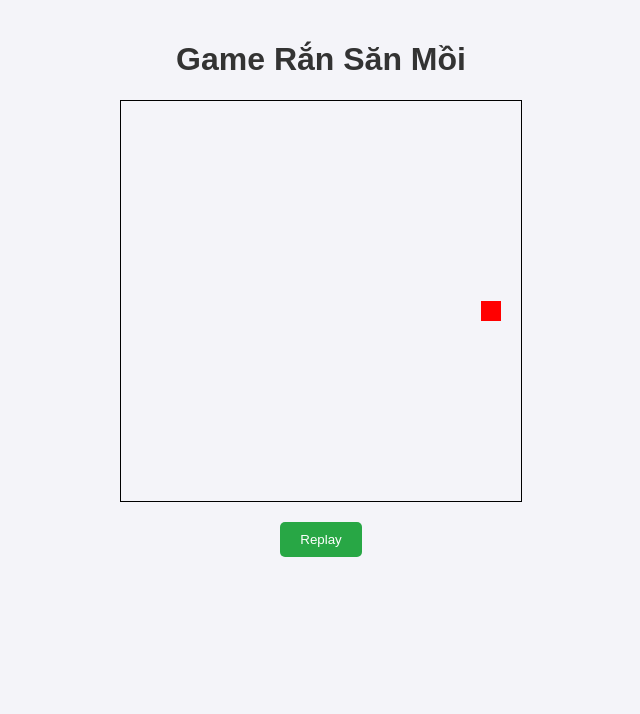
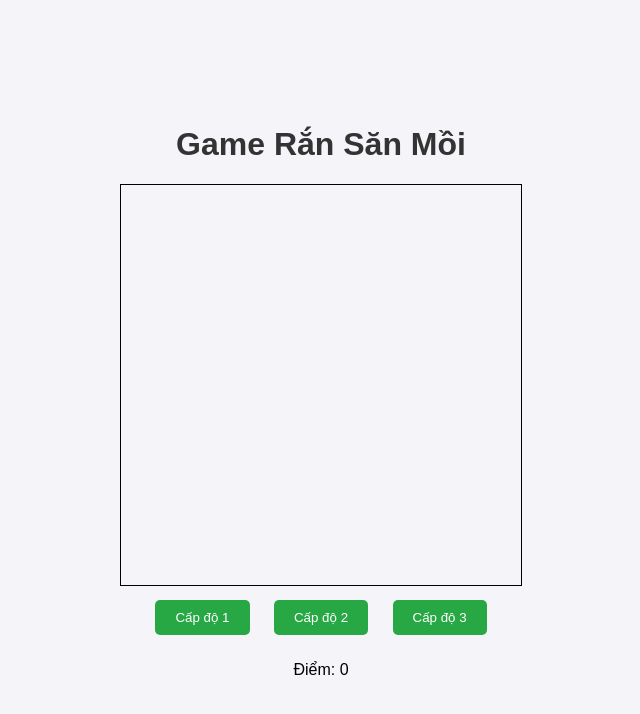
Before and after one commit to pacdug/Snake, a plain HTML site: page index.html in a window 1280 px wide. Shown: the whole page, without its empty margins (319-959 px from the left). Drawn offline with Linux system fonts and the light colour scheme.

Commit message:
second commit

```diff
--- a/game.js
+++ b/game.js
@@ -1,11 +1,10 @@
-const canvas = document.getElementById('gameCanvas');
-const ctx = canvas.getContext('2d'); // Lấy ngữ cảnh 2D để vẽ trên canvas.
-const gridSize = 20;
+let canvas = document.getElementById('gameCanvas');
+let ctx = canvas.getContext('2d');
+let gridSize = 20;
 let snake = new Snake();
-let food = createVector(Math.floor(
-    Math.random() * (canvas.width / gridSize)) * gridSize,
-    // Tạo ra một số thập phân ngẫu nhiên trong khoảng từ 0 đến số ô lưới theo chiều rộng của canvas .
-    Math.floor(Math.random() * (canvas.height / gridSize)) * gridSize);
+let food = createVector(Math.floor(Math.random() * (canvas.width / gridSize)) * gridSize, Math.floor(Math.random() * (canvas.height / gridSize)) * gridSize);
+let score = 0;
+let gameLoop;
 
 document.addEventListener('keydown', function(event) {
     if (event.key === 'ArrowUp' && snake.direction.y !== 1) snake.changeDirection(0, -1);
@@ -13,43 +12,37 @@ document.addEventListener('keydown', function(event) {
     if (event.key === 'ArrowLeft' && snake.direction.x !== 1) snake.changeDirection(-1, 0);
     if (event.key === 'ArrowRight' && snake.direction.x !== -1) snake.changeDirection(1, 0);
 });
-//document.addEventListener : Lắng nghe sự kiện nhấn phím trên toàn bộ tài liệu.
-//function(event): Hàm xử lý sự kiện được gọi khi một phím được nhấn. Đối tượng event chứa thông tin về sự kiện nhấn phím.
 
 function draw() {
     ctx.clearRect(0, 0, canvas.width, canvas.height);
-    //clearRect() của đối tượng CanvasRenderingContext2D (ctx) để xóa một vùng hình chữ nhật trên canvas, làm cho khu vực này trở nên trong suốt và loại bỏ tất cả nội dung bên trong nó.
-
     snake.move(gridSize);
     if (snake.eat(food)) {
-        food = createVector(Math.floor(
-            Math.random() * (canvas.width / gridSize)) * gridSize,
-            Math.floor(Math.random() * (canvas.height / gridSize)) * gridSize);
+        score++;
+        document.getElementById('score').textContent = score;
+        food = createVector(Math.floor(Math.random() * (canvas.width / gridSize)) * gridSize, Math.floor(Math.random() * (canvas.height / gridSize)) * gridSize);
     }
     snake.show(ctx, gridSize);
-
     ctx.fillStyle = "red";
     ctx.fillRect(food.x, food.y, gridSize, gridSize);
-
-    // kiểm tra rắn va vào chướng ngoại vật hoặc tự cắn .
     if (snake.checkCollision(canvas.width, canvas.height)) {
-        clearInterval(gameLoop); // ngăn chặn rắn tiếp tục chạy
+        clearInterval(gameLoop);
         alert("Game Over!");
         document.getElementById('restartButton').style.display = 'block';
-        //thay đổi thuốc tính display của phần tử này thành block , làm cho nút chơi lại hiện thị lên màn hình của ng dùng .
     }
 }
 
-// thiết lập lại trò chơi .
 function resetGame() {
     snake = new Snake();
-    food = createVector(Math.floor(
-        Math.random() * (canvas.width / gridSize)) * gridSize,
+    score = 0;
+    document.getElementById('score').textContent = score;
+    food = createVector(
+        Math.floor(Math.random() * (canvas.width / gridSize)) * gridSize,
         Math.floor(Math.random() * (canvas.height / gridSize)) * gridSize);
     document.getElementById('restartButton').style.display = 'none';
-    // ẩn nút chơi lại.
-    gameLoop = setInterval(draw, 100);
 }
 
-let gameLoop = setInterval(draw, 100);
-// Khởi tạo vòng lặp trò chơi ngay khi mã được tải lên. Thiết lập để gọi hàm draw mỗi 100ms, tạo hiệu ứng vẽ liên tục để cập nhật trò chơi.
+function startGame(speed) {
+    clearInterval(gameLoop);
+    resetGame();
+    gameLoop = setInterval(draw, speed);
+}
--- a/index.html
+++ b/index.html
@@ -2,13 +2,22 @@
 <html lang="vi">
 <head>
     <meta charset="UTF-8">
+    <meta name="viewport" content="width=device-width, initial-scale=1.0">
     <title>Game Rắn Săn Mồi</title>
     <link rel="stylesheet" href="styles.css">
 </head>
 <body>
     <h1>Game Rắn Săn Mồi</h1>
-    <canvas id="gameCanvas" width="400" height="400"></canvas>
-    <button id="restartButton" onclick="resetGame()" style="display:none;">Replay</button>
+    <div class="game-container">
+        <canvas id="gameCanvas" width="400" height="400"></canvas>
+        <div>
+            <button onclick="startGame(150)">Cấp độ 1</button>
+            <button onclick="startGame(100)">Cấp độ 2</button>
+            <button onclick="startGame(50)">Cấp độ 3</button>
+        </div>
+        <p>Điểm: <span id="score">0</span></p>
+        <button id="restartButton" onclick="resetGame()" style="display:none;">Chơi Lại</button>
+    </div>
     <script src="snake.js"></script>
     <script src="game.js"></script>
 </body>
--- a/snake.js
+++ b/snake.js
@@ -1,18 +1,14 @@
 class Snake {
     constructor() {
         this.body = [createVector(0, 0)];
-        this.direction = createVector(0, 1);
-        // Di chuyển sang phải ban đầu
-        // Hàm createVector() thường được sử dụng trong ngữ cảnh của các bài toán đồ họa hoặc lập trình vector, đặc biệt là trong thư viện P5.js. Hàm này tạo ra một đối tượng vector với các thuộc tính x và y. Nếu bạn đang làm việc trong ngữ cảnh cụ thể của một thư viện hay framework.
+        this.direction = createVector(1, 0);
         this.length = 1;
     }
 
-    show(ctx , gridSize) {
+    show(ctx, gridSize) {
         ctx.fillStyle = "green";
-        // fillStyle là thuộc tính trong JavaScript được sử dụng để xác định màu hoặc mẫu sẽ được sử dụng để tô màu các hình vẽ trên canvas .
-        for (let part of this.body) { //được dùng để duyệt qua từng phần tử của mảng this.body . Đây là một cú pháp đặc biệt của vòng lặp for...of .
+        for (let part of this.body) {
             ctx.fillRect(part.x, part.y, gridSize, gridSize);
-            //fillRect() là một phương thức trong JavaScript dùng để vẽ một hình chữ nhật được tô màu trên canvas. Phương thức này thuộc về đối tượng .(tọa độ góc x , toạ độ góc y , chiều rộng , chiều cao).
         }
     }
 
@@ -21,7 +17,6 @@ class Snake {
             this.body[0].x + this.direction.x * gridSize,
             this.body[0].y + this.direction.y * gridSize);
         this.body.unshift(newHead);
-        //unshift() là một phương thức trong JavaScript được sử dụng để thêm một hoặc nhiều phần tử vào đầu mảng và trả về độ dài mới của mảng .
         if (this.body.length > this.length) {
             this.body.pop();
         }
@@ -30,11 +25,9 @@ class Snake {
     changeDirection(x, y) {
         this.direction = createVector(x, y);
     }
-    // phương pháp thay đổi hướng con rắn bằng tọa độ x và y .
 
     eat(food) {
         if (dist(this.body[0].x, this.body[0].y, food.x, food.y) < 1) {
-            // thẻ dist dùng để tính toán khoảng cách giữa 2 điểm trong không gian 2D (d = sqrt{(x1-x2)^2+(y1-y2)^2})
             this.length++;
             return true;
         }
@@ -59,7 +52,6 @@ function createVector(x, y) {
     return { x: x, y: y };
 }
 
-function dist(x1, y1,x2,y2)
-{
+function dist(x1, y1, x2, y2) {
     return Math.sqrt((x1 - x2) ** 2 + (y1 - y2) ** 2);
 }
--- a/styles.css
+++ b/styles.css
@@ -3,21 +3,26 @@ body {
     display: flex;
     flex-direction: column;
     align-items: center;
+    justify-content: center;
+    height: 100vh;
     background-color: #f4f4f9;
     margin: 0;
-    padding: 20px;
 }
 
 h1 {
     color: #333;
 }
 
-canvas {
+.game-container {
+    text-align: center;
+}
+
+#gameCanvas {
     border: 1px solid #000;
 }
 
 button {
-    margin-top: 20px;
+    margin: 10px;
     padding: 10px 20px;
     background-color: #28a745;
     color: white;
```
